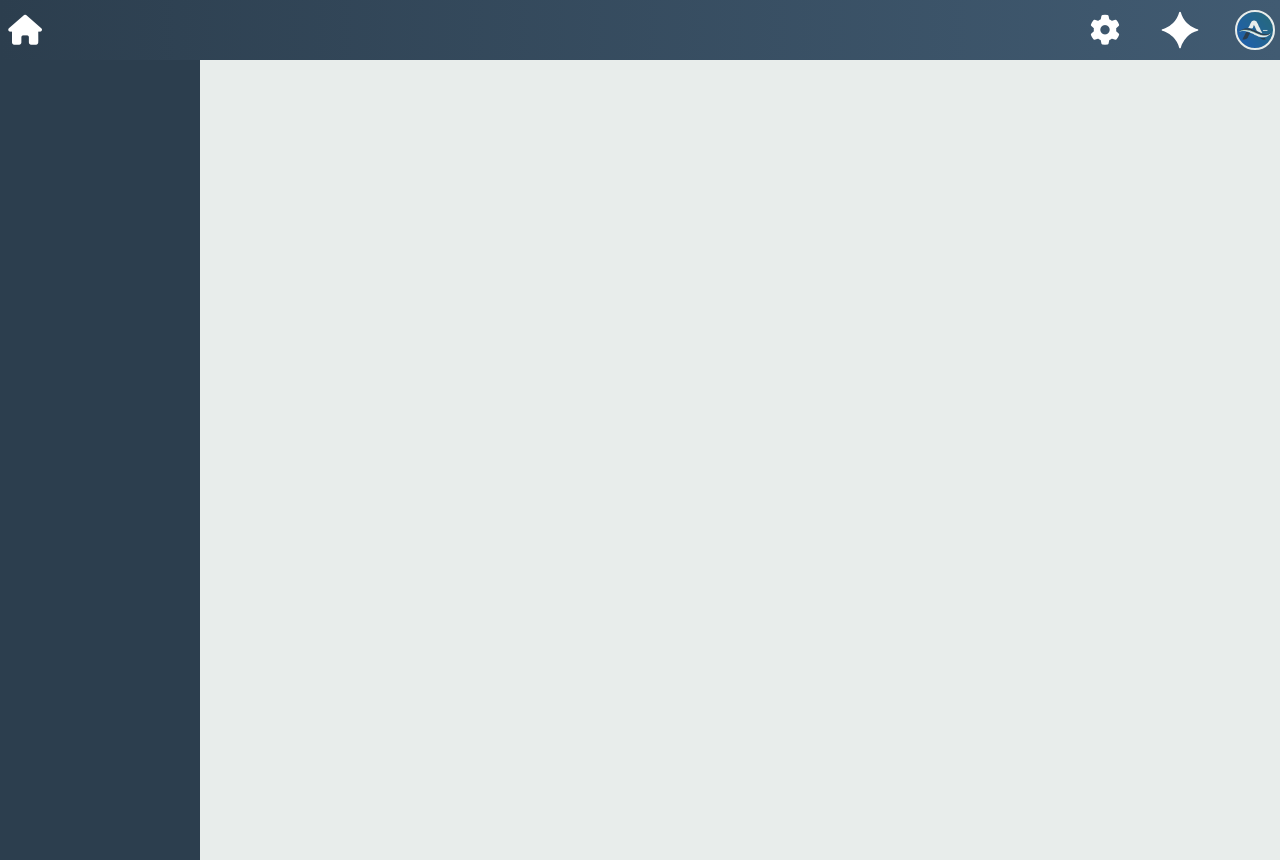
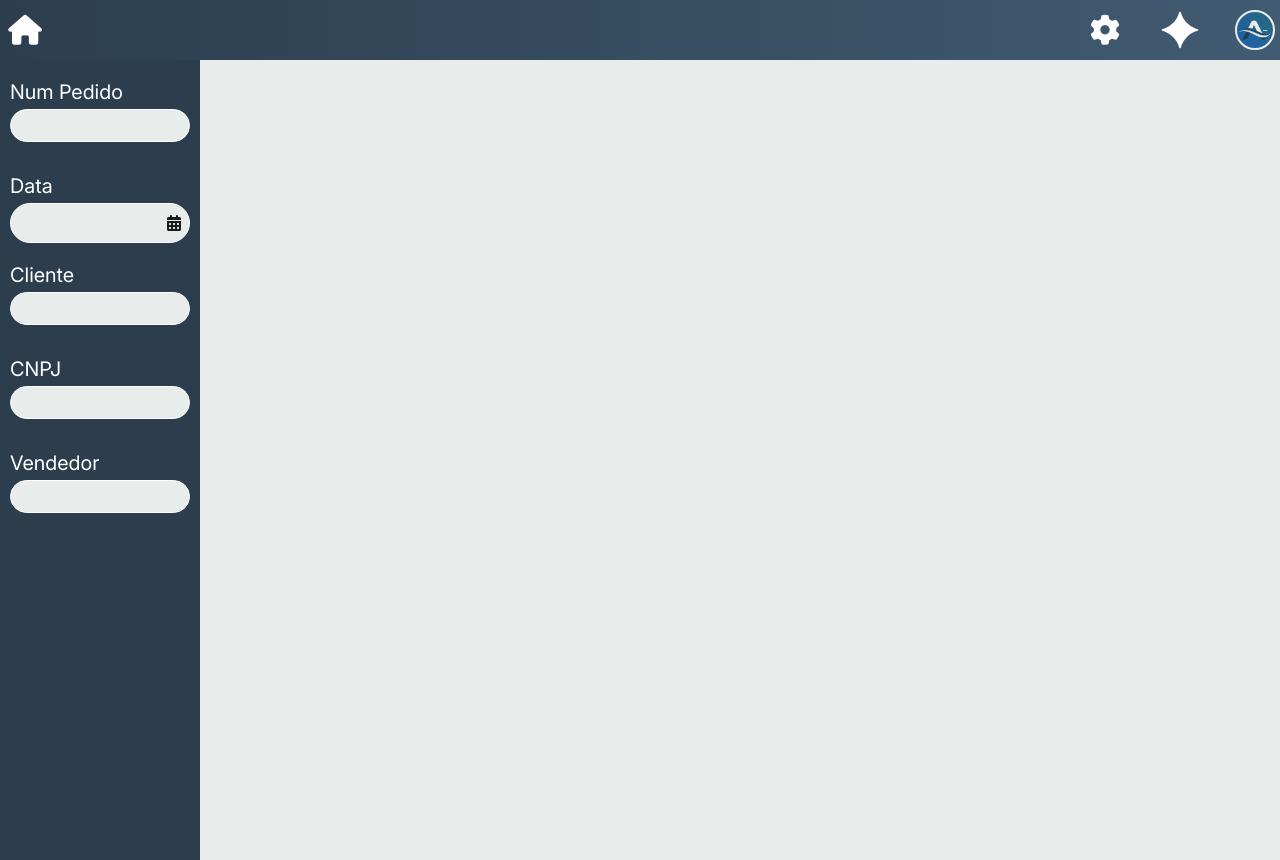
Before and after one commit to Larand26/Aminus, a React (Vite) app: page /#/pedidos in a window 1280 px wide. Shown: the top 860 px of the page. Built offline with nearby package versions, Linux system fonts and the light colour scheme; sample sign-in values are in the browser's storage.

Commit message:
style: coloca os inputs na barra lateral de pedidos

```diff
--- a/src/pages/Pedidos.jsx
+++ b/src/pages/Pedidos.jsx
@@ -3,12 +3,36 @@ import { useState } from "react";
 import NavBar from "../components/NavBar";
 import BarraLateral from "../components/BarraLateral";
 
+import SelectLabel from "../components/SelectLabel";
+import InputLabel from "../components/InputLabel";
+import InputDataLabel from "../components/InputDataLabel";
+
 const Pedidos = () => {
+  // Estados dos inputs
+  const [numPedido, setNumPedido] = useState("");
+  const [data, setData] = useState([null, null]);
+  const [cliente, setCliente] = useState("");
+  const [cnpj, setCnpj] = useState("");
+  const [vendedor, setVendedor] = useState("");
   return (
     <>
       <NavBar />
       <div className="main-container">
-        <BarraLateral></BarraLateral>
+        <BarraLateral>
+          <InputLabel
+            label="Num Pedido"
+            value={numPedido}
+            onChange={setNumPedido}
+          />
+          <InputDataLabel label="Data" value={data} onChange={setData} />
+          <InputLabel label="Cliente" value={cliente} onChange={setCliente} />
+          <InputLabel label="CNPJ" value={cnpj} onChange={setCnpj} />
+          <InputLabel
+            label="Vendedor"
+            value={vendedor}
+            onChange={setVendedor}
+          />
+        </BarraLateral>
       </div>
     </>
   );
```
